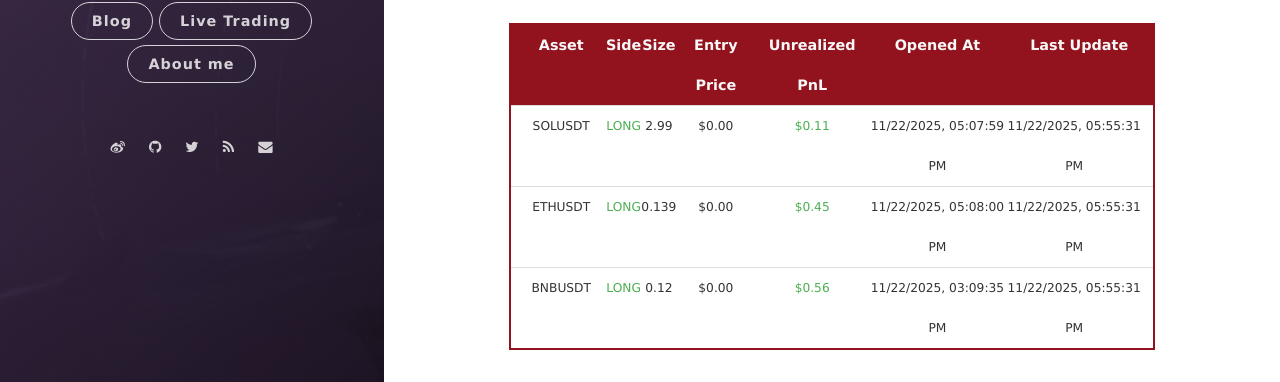
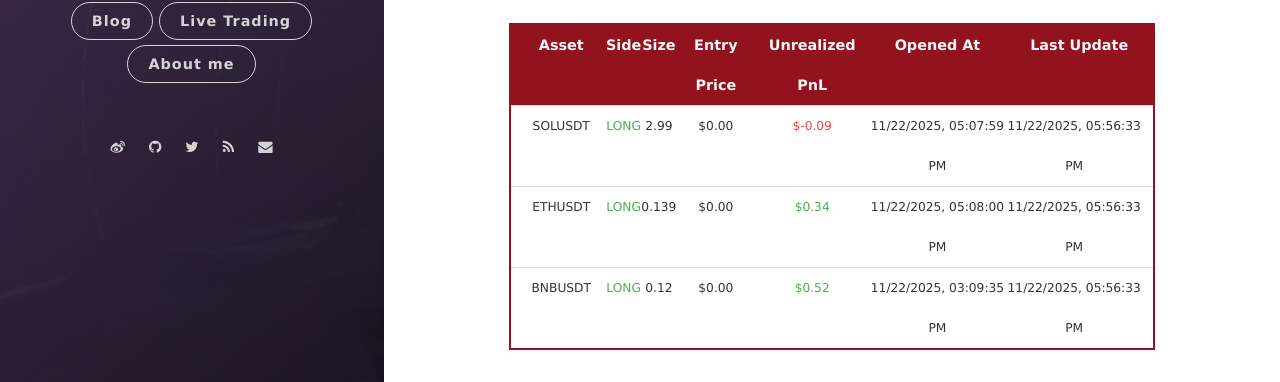
Before and after one commit to leeyegy/leeyegy.github.io, a Jekyll site: the page built from live-trading.html, in a window 1280 px wide and 1026 px high. Shown: the part 576-958 px from the top of the window. Built offline with Jekyll 4.4.1, drawn with Linux system fonts in a browser that asks for light colours; nearby versions of some CDN libraries.

Commit message:
AccountMonitor: refresh positions 2025-11-23T01:56:33+08:00

```diff
--- a/assets/data/binance/positions.json
+++ b/assets/data/binance/positions.json
@@ -4,26 +4,26 @@
     "side": "LONG",
     "size": 2.99,
     "entryPrice": 0.0,
-    "unrealizedPnl": 0.11430001,
+    "unrealizedPnl": -0.09499998,
     "openedAt": "2025-11-23T01:07:59+08:00",
-    "reportedAt": "2025-11-23T01:55:31+08:00"
+    "reportedAt": "2025-11-23T01:56:33+08:00"
   },
   {
     "symbol": "ETHUSDT",
     "side": "LONG",
     "size": 0.139,
     "entryPrice": 0.0,
-    "unrealizedPnl": 0.44613131,
+    "unrealizedPnl": 0.33559614,
     "openedAt": "2025-11-23T01:08:00+08:00",
-    "reportedAt": "2025-11-23T01:55:31+08:00"
+    "reportedAt": "2025-11-23T01:56:33+08:00"
   },
   {
     "symbol": "BNBUSDT",
     "side": "LONG",
     "size": 0.12,
     "entryPrice": 0.0,
-    "unrealizedPnl": 0.564,
+    "unrealizedPnl": 0.5244,
     "openedAt": "2025-11-22T23:09:35+08:00",
-    "reportedAt": "2025-11-23T01:55:31+08:00"
+    "reportedAt": "2025-11-23T01:56:33+08:00"
   }
 ]
```
